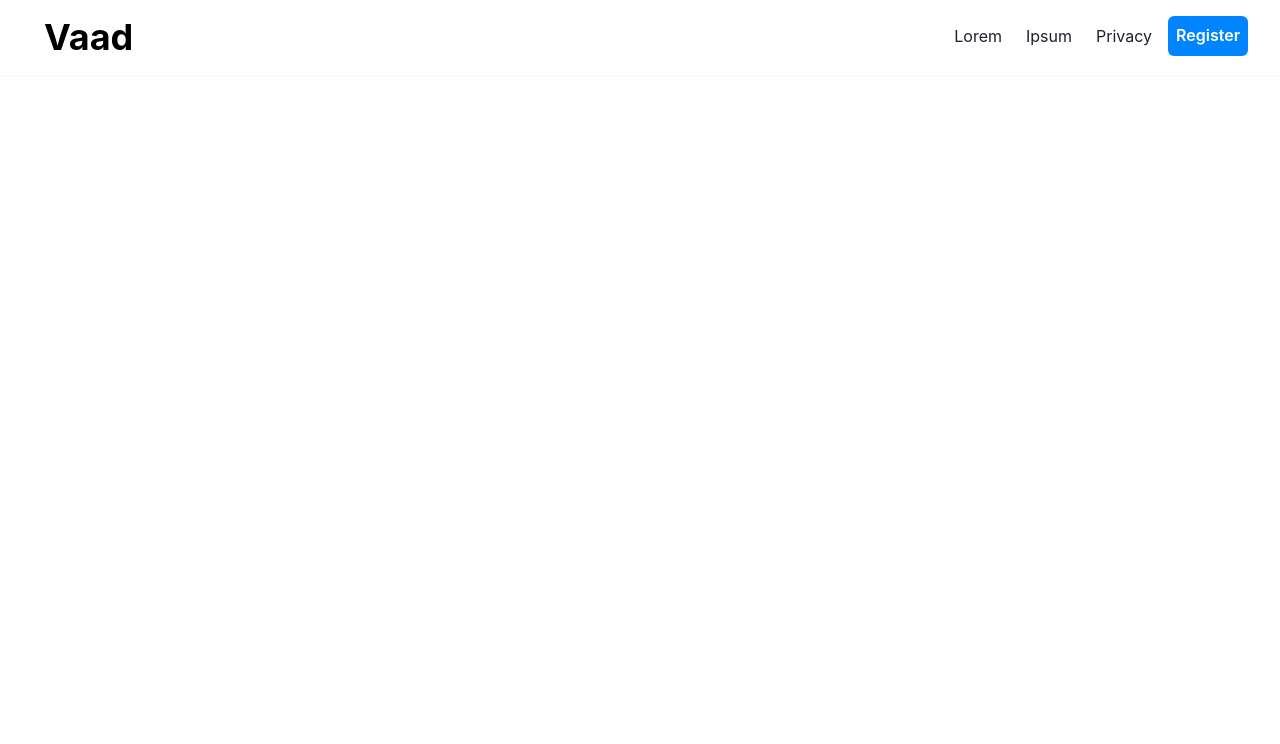
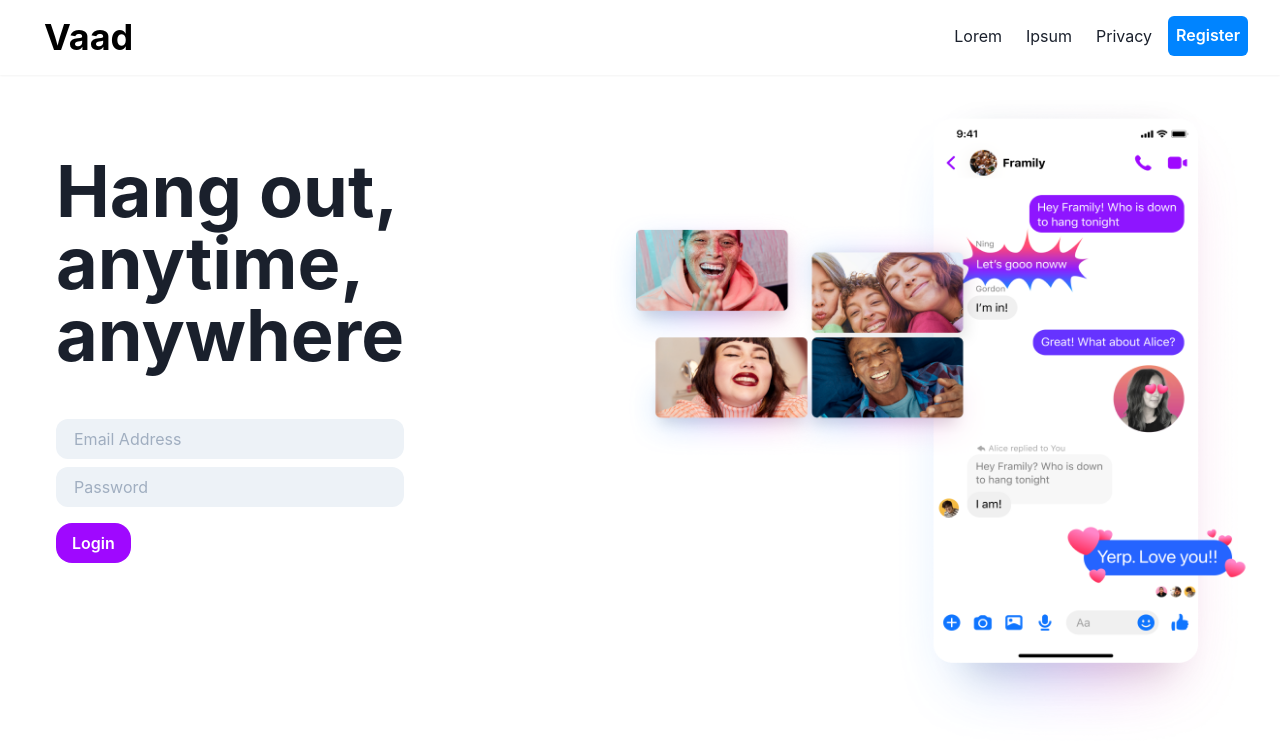
Before and after one commit to Bhavyawahie/vaad-chat-app, a React (Create React App) app in the folder client/: page / in a window 1280 px wide. Shown: the top 744 px of the page. Built offline with nearby package versions, Linux system fonts and the light colour scheme.

Commit message:
homescreen basic layout created

```diff
--- a/client/src/Screens/homeScreen.jsx
+++ b/client/src/Screens/homeScreen.jsx
@@ -1,11 +1,46 @@
 import React from 'react'
 import Header from '../components/Header'
+import { Box, Button, Container, Flex, Heading, Image, Input, Spacer, Stack, VStack } from '@chakra-ui/react'
+import image from '../image.png'
 
 
-const homeScreen = () => {
+const homeScreen = ({history, location}) => {
+    // useEffect(() => {
+    //     if(userInfo){
+    //         history.push('/chats')
+    //     }
+    // }, [userInfo, history])
     return (
         <>
-            <Header/>
+            <Header location={location}/>
+            <Flex>
+                <Container maxW="container.xl" mt={4}>
+                    <Flex>
+                        <Flex flexDirection="column">
+                            <Box mt={16} ml={10}>
+                                <Heading as='h1' size="4xl">
+                                    Hang out,<br /> anytime, <br /> anywhere
+                                </Heading>
+                            </Box>
+                            <Box mt={12} ml={10}>
+                                <VStack>
+                                    <Input placeholder='Email Address'type="email" borderRadius="xl" variant="filled" />
+                                    <Input placeholder='Password' type="password" borderRadius="xl" variant="filled" />
+                                </VStack>
+                            </Box>
+                            <Flex mt={4} ml={10}>
+                                <Box>
+                                    <Button bg="#9F08FF" color='white' borderRadius="2xl">Login</Button>
+                                </Box>
+                            </Flex>
+                        </Flex>
+                        <Spacer/>
+                        <Box>
+                            <Image src={image} boxSize='660px'/>
+                        </Box>
+                    </Flex>
+                </Container>
+            </Flex>
         </>
     )
 }
```
Also changed, not shown: client/src/image.png (added).
